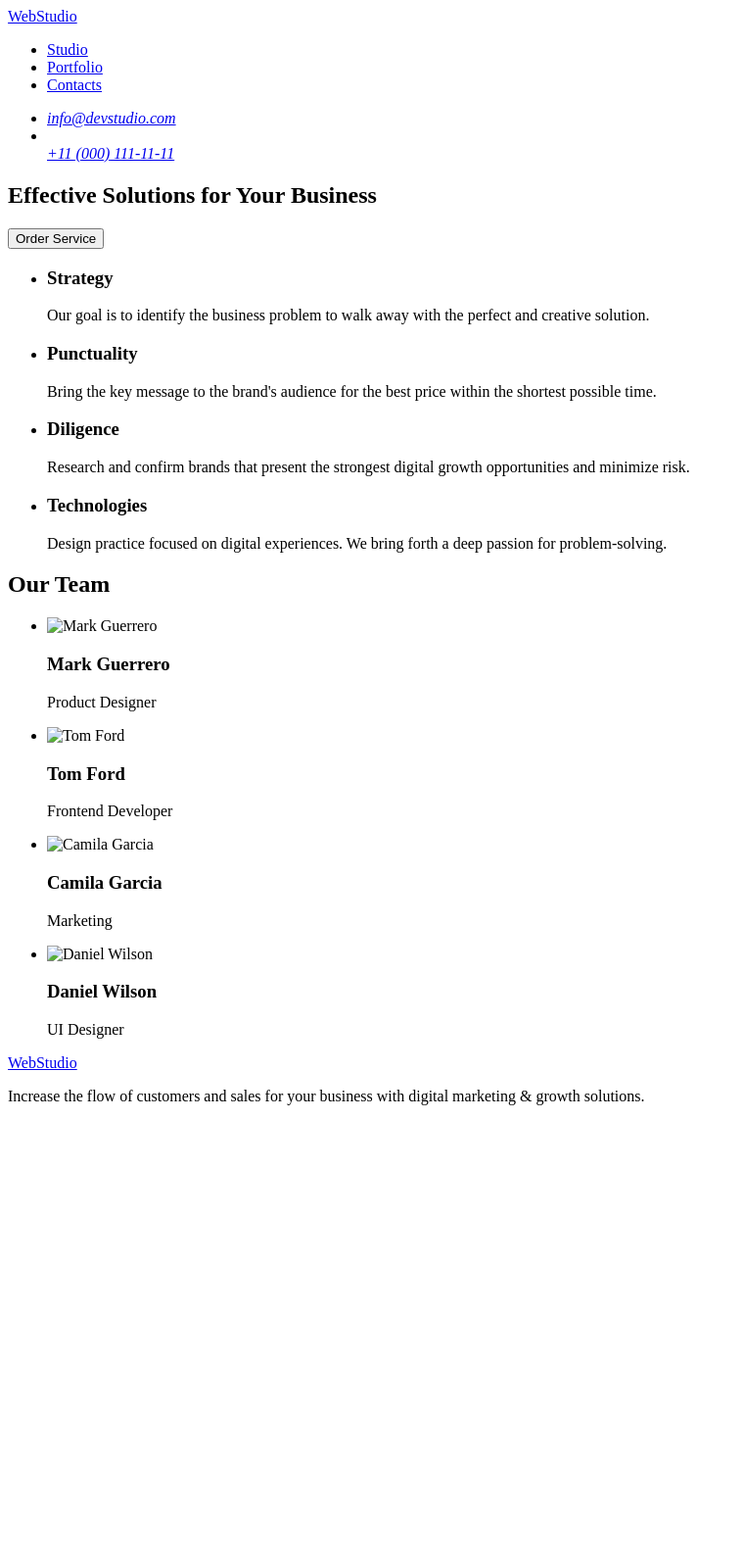
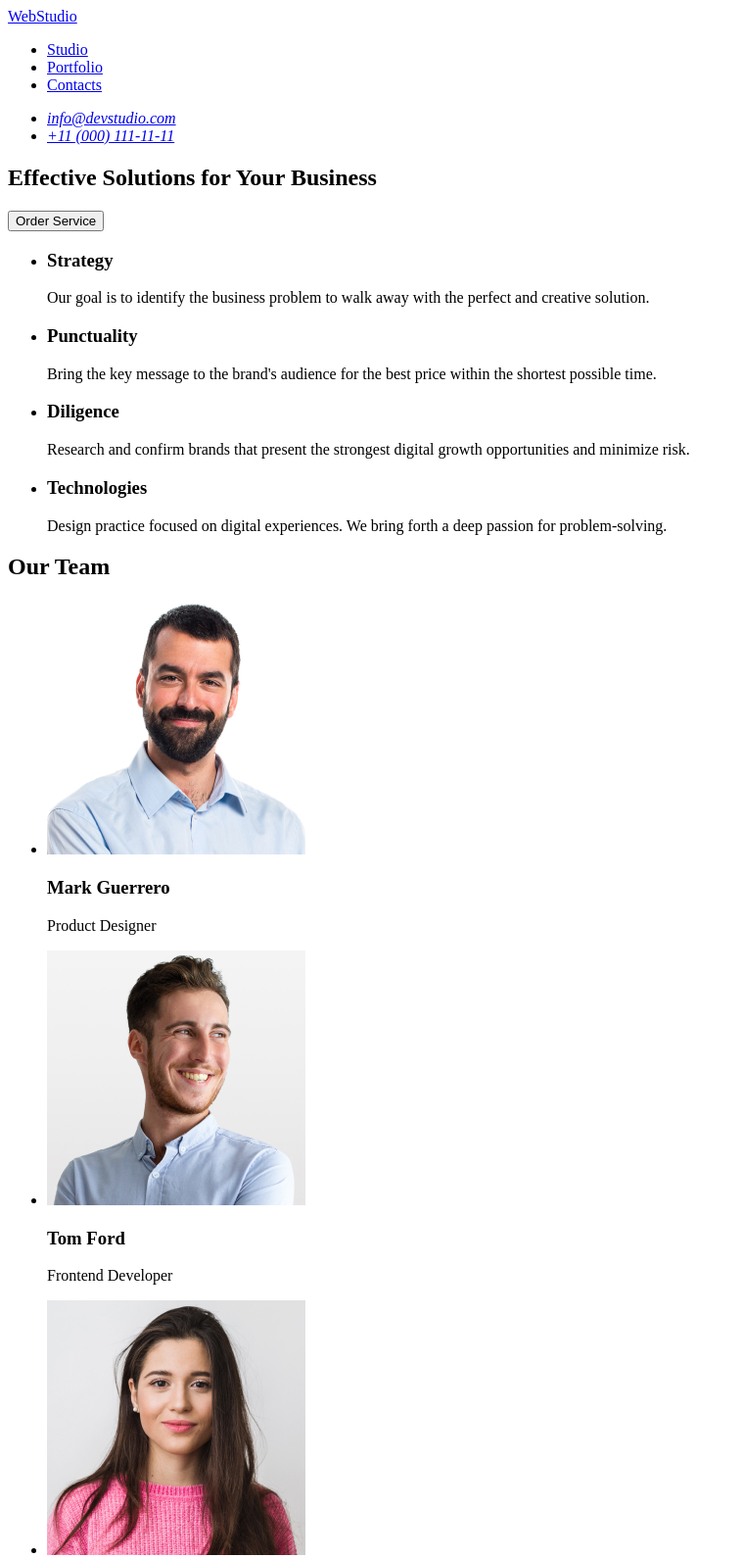
Before and after one commit to VladKorniiko/goit-markup-hw-01, a plain HTML site: page Index.html in a window 1280 px wide. Shown: the top 1590 px of the page at 98% size, without its empty margins (0-759 px from the left). Before the commit the page ends 1144 px from the top, so only its background shows below. Drawn offline with Linux system fonts and the light colour scheme.

Commit message:
refinement1.1

```diff
--- a/Index.html
+++ b/Index.html
@@ -18,9 +18,9 @@
       </nav>
       <address>
         <ul>
-      <li><a href="mailto:info@devstudio.com">info@devstudio.com</a></li>
-      <li></li><a href="tel:+110001111111">+11 (000) 111-11-11</a></li>
-      </ul>
+          <li><a href="mailto:info@devstudio.com">info@devstudio.com</a></li>
+          <li><a href="tel:+110001111111">+11 (000) 111-11-11</a></li>
+        </ul>
       </address>
     </header>
     <!--Main  -->
@@ -69,7 +69,7 @@
         <ul>
           <li>
             <img
-              src="./images/Mark Guerrero.jpg Guerrero.jpg"
+              src="./images/MarkGuerrero.jpg"
               alt="Mark Guerrero"
               width="264"
               height="260"
@@ -79,7 +79,7 @@
           </li>
           <li>
             <img
-              src="./images/Tom Ford.jpg Ford.jpg"
+              src="./images/TomFord.jpg"
               alt="Tom Ford"
               width="264"
               height="260"
@@ -89,7 +89,7 @@
           </li>
           <li>
             <img
-              src="./images/Camila Garcia.jpg Garcia.jpg"
+              src="./images/CamilaGarcia.jpg"
               alt="Camila Garcia"
               width="264"
               height="260"
@@ -99,7 +99,7 @@
           </li>
           <li>
             <img
-              src="./images/Daniel Wilson.jpg Wilson.jpg"
+              src="./images/DanielWilson.jpg"
               alt="Daniel Wilson"
               width="264"
               height="260"
```
Also changed, not shown: images/CamilaGarcia.jpg (renamed from images/Camila Garcia.jpg), images/DanielWilson.jpg (renamed from images/Daniel Wilson.jpg), images/MarkGuerrero.jpg (renamed from images/Mark Guerrero.jpg), images/TomFord.jpg (renamed from images/Tom Ford.jpg).
